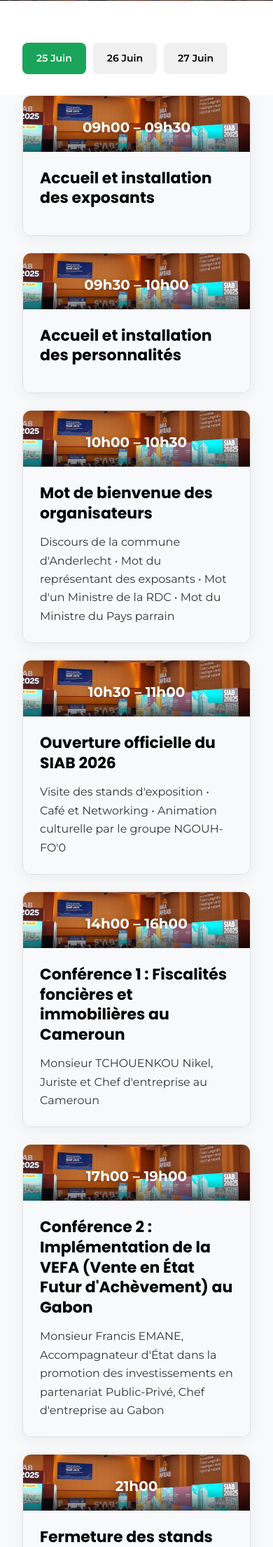
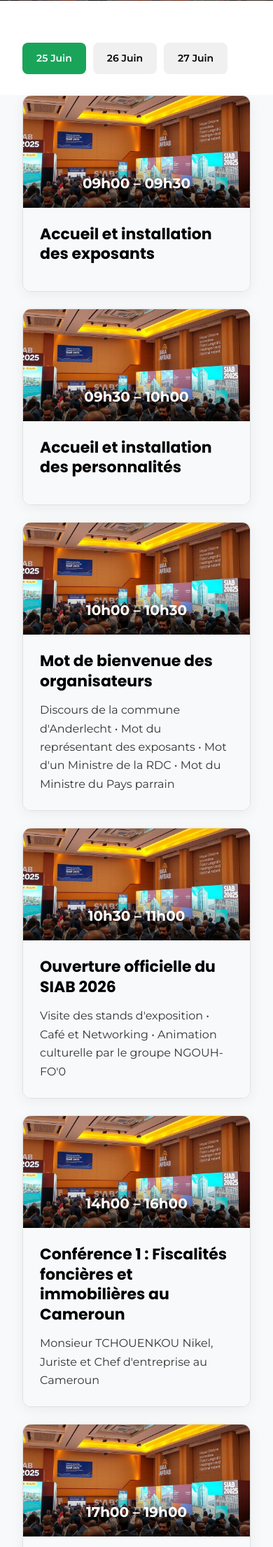
Before and after one commit to Rems-21/siabevent, a Django app: page /programme in a window 390 px wide. Shown: the part 561-2772 px from the top of the page at 70% size. Run offline with Django 4.2, Linux system fonts and the light colour scheme; data that the repository does not hold is empty.

Commit message:
fix:add programme

```diff
--- a/static/css/programme.css
+++ b/static/css/programme.css
@@ -132,15 +132,13 @@ body {
     position: relative;
     width: 45%;
     flex: 0 0 45%;
+    height: 240px;
     overflow: hidden;
-    max-height: 120px;
 }
 
 .schedule-card-image img {
     width: 100%;
     height: 100%;
-    min-height: 60px;
-    max-height: 120px;
     object-fit: cover;
 }
 
@@ -274,11 +272,7 @@ body {
     .schedule-card-image {
         width: 100%;
         flex: none;
-        height: 80px;
-    }
-
-    .schedule-card-image img {
-        min-height: 80px;
+        height: 160px;
     }
 
     .schedule-card-body {
```
